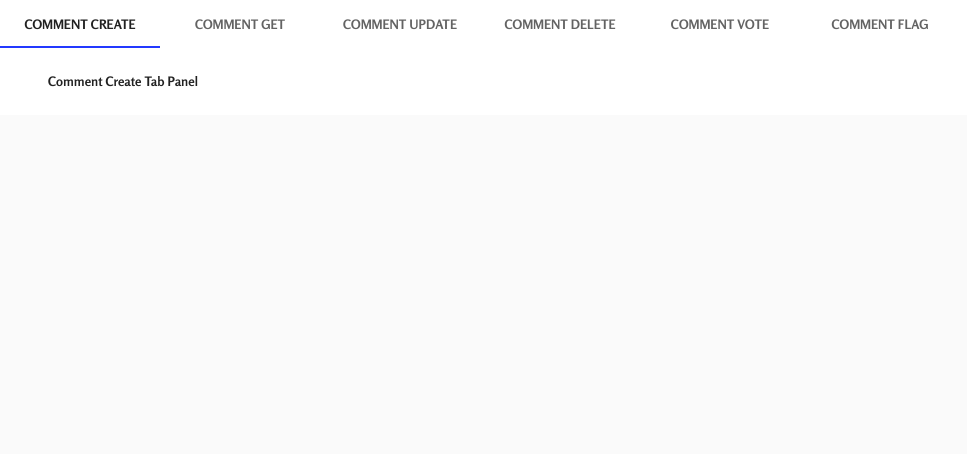
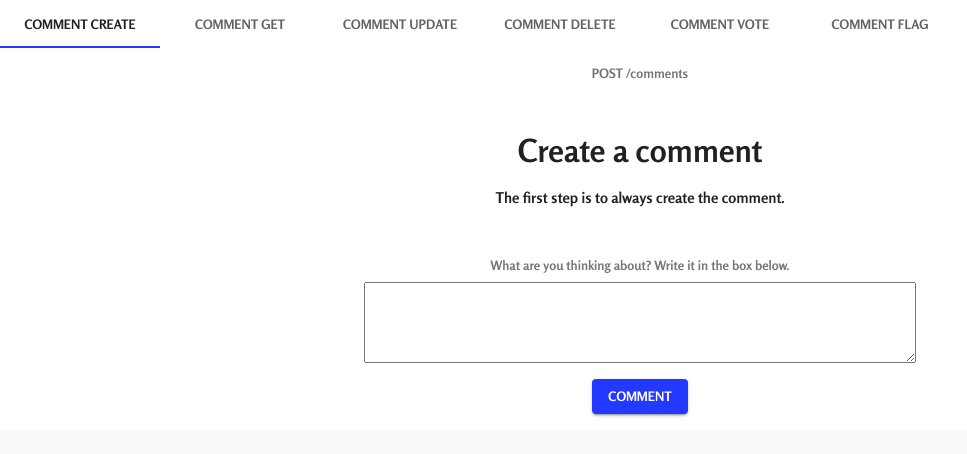
Before and after one commit to simply-alliv/comment-microapi-demo, a React (Create React App) app: page /comments in a window 1280 px wide. Shown: the top 454 px of the page, without its empty margins (0-967 px from the left). Built offline with nearby package versions, Linux system fonts and the light colour scheme.

Commit message:
feat: add create component tab view

```diff
--- a/src/components/Comments/CreateComment/index.tsx
+++ b/src/components/Comments/CreateComment/index.tsx
@@ -1,7 +1,38 @@
 import React, { FunctionComponent } from "react";
+import Box from "@material-ui/core/Box";
+import Typography from "@material-ui/core/Typography";
+import TextareaAutosize from "@material-ui/core/TextareaAutosize";
+import Button from "@material-ui/core/Button";
+import TabViewIntroSection from "../../TabViewIntroSection";
+
+const createComponentEndpoints = ["POST /comments"];
+const createComponentHeading = "Create a comment";
+const createComponentSubtitle =
+  "The first step is to always create the comment.";
 
 const CreateComment: FunctionComponent = () => {
-  return <div>Comment Create Tab Panel</div>;
+  return (
+    <React.Fragment>
+      <TabViewIntroSection
+        endpoints={createComponentEndpoints}
+        heading={createComponentHeading}
+        subtitle={createComponentSubtitle}
+      ></TabViewIntroSection>
+      <Box mt={6}>
+        <Typography variant="body2" align="center" color="textSecondary">
+          What are you thinking about? Write it in the box below.
+        </Typography>
+      </Box>
+      <Box display="flex" flexDirection="column" mt={1}>
+        <TextareaAutosize rowsMin={5} rowsMax={5}></TextareaAutosize>
+      </Box>
+      <Box display="flex" flexDirection="column" alignItems="center" mt={2}>
+        <Button variant="contained" color="secondary">
+          Comment
+        </Button>
+      </Box>
+    </React.Fragment>
+  );
 };
 
 export default CreateComment;
--- /dev/null
+++ b/src/components/TabViewIntroSection/index.tsx
@@ -0,0 +1,37 @@
+import React, { FunctionComponent } from "react";
+import Box from "@material-ui/core/Box";
+import Typography from "@material-ui/core/Typography";
+
+type TabViewIntroSectionProps = {
+  endpoints: string[];
+  heading: string;
+  subtitle: string;
+};
+
+const TabViewIntroSection: FunctionComponent<TabViewIntroSectionProps> = ({
+  endpoints,
+  heading,
+  subtitle,
+}) => {
+  return (
+    <React.Fragment>
+      {endpoints.map((endpoint) => (
+        <Typography variant="body2" align="center" color="textSecondary">
+          {endpoint}
+        </Typography>
+      ))}
+      <Box mt={6}>
+        <Typography variant="h4" align="center">
+          {heading}
+        </Typography>
+      </Box>
+      <Box mt={2}>
+        <Typography variant="body1" align="center">
+          {subtitle}
+        </Typography>
+      </Box>
+    </React.Fragment>
+  );
+};
+
+export default TabViewIntroSection;
--- a/src/components/TabViewsContainer/TabPanel/index.tsx
+++ b/src/components/TabViewsContainer/TabPanel/index.tsx
@@ -24,8 +24,8 @@ const TabPanel: FunctionComponent<TabPanelProps> = ({
       {...other}
     >
       {value === index && (
-        <Box p={3}>
-          <Container>{children}</Container>
+        <Box p={2}>
+          <Container maxWidth="sm">{children}</Container>
         </Box>
       )}
     </div>
--- a/src/components/TabViewsContainer/index.tsx
+++ b/src/components/TabViewsContainer/index.tsx
@@ -43,6 +43,8 @@ const TabViewsContainer: FunctionComponent<TabViewsContainerProps> = ({
         <Tabs
           value={value}
           onChange={handleChange}
+          variant="scrollable"
+          scrollButtons="off"
           aria-label={`The tabs for the different ${tabLabels[0]
             .split(" ")[0]
             .toLowerCase()} functionalities.`}
```
